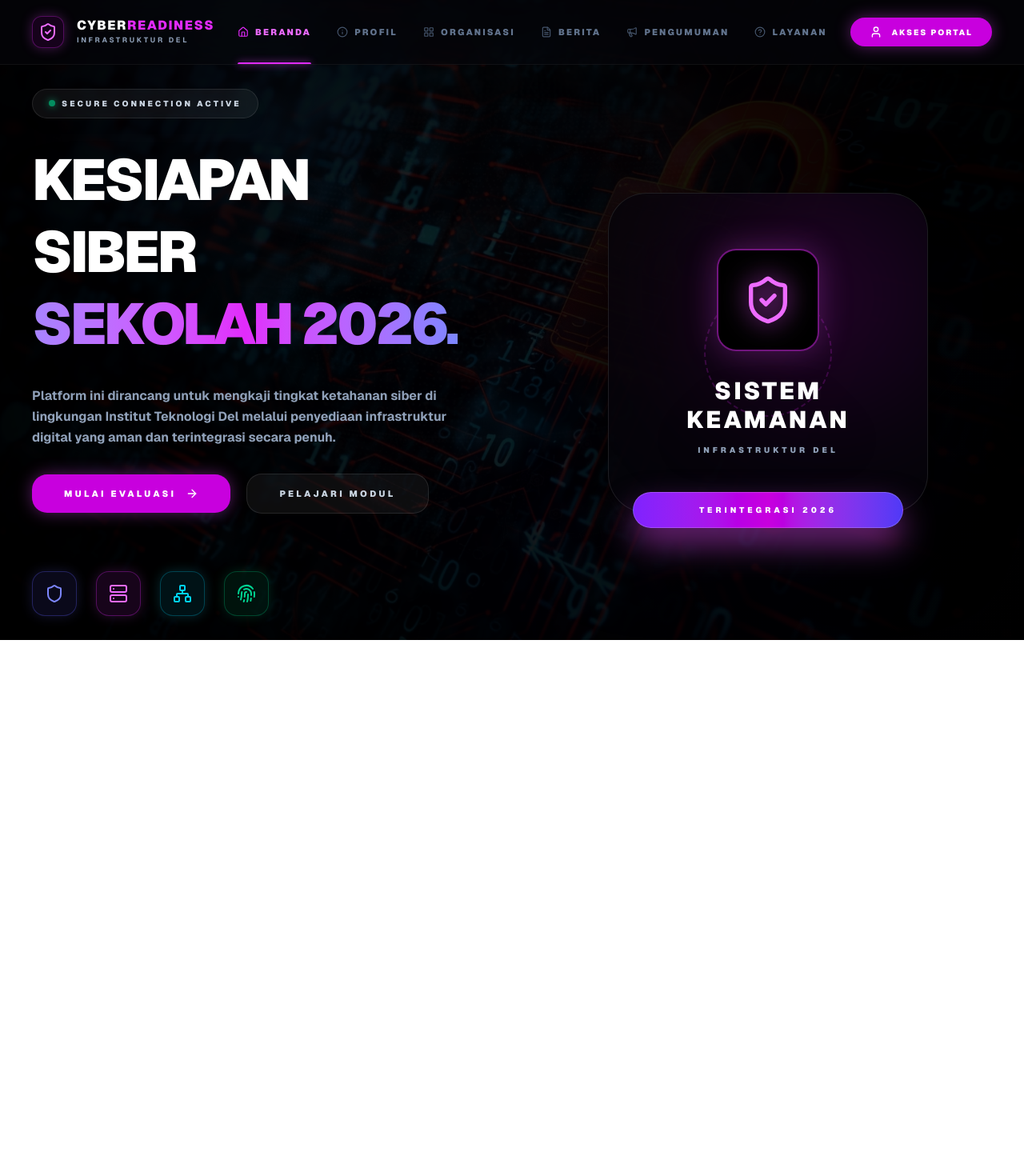
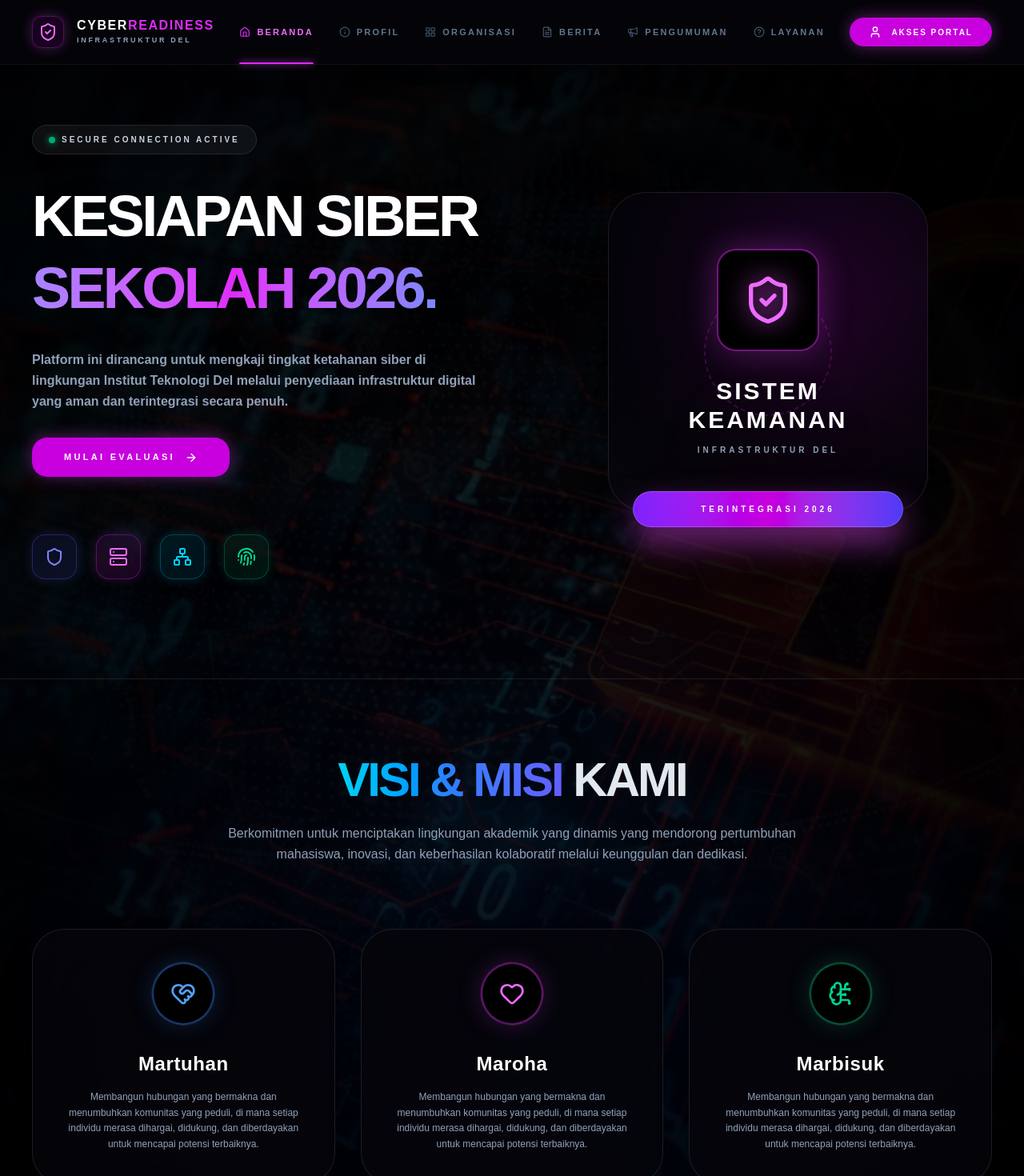
Before and after one commit to Edwinn1711/cyber-backend, a Next.js app: page / in a window 1280 px wide. Shown: the top 1470 px of the page at 80% size. Before the commit the page ends 800 px from the top, so only its background shows below. Built offline with nearby package versions, Linux system fonts and the light colour scheme.

Commit message:
feat: perhalus partikel klik kursor dan tambahkan seksi visi misi dengan tema dark cyberpunk

```diff
--- a/app/(loginregister)/page.tsx
+++ b/app/(loginregister)/page.tsx
@@ -5,15 +5,16 @@ import { motion, AnimatePresence, useMotionValue, useSpring, useTransform } from
 import {
   ShieldCheck, User, Lock, ScanLine, AlertTriangle, Fingerprint,
   MapPin, Calendar, CheckCircle2, School, Network, Server,
-  Home, Info, FileText, LayoutGrid, Megaphone, HelpCircle, X, ArrowRight, Shield, Zap
+  Home, Info, FileText, LayoutGrid, Megaphone, HelpCircle, X, ArrowRight, Shield, Zap,
+  HeartHandshake, Heart, BrainCircuit
 } from 'lucide-react'
 
 // --- ASSET BACKGROUND ---
 const CYBER_ASSETS = ["/bg/cyber1.jpg", "/bg/cyber2.jpg", "/bg/cyber3.jpg", "/bg/cyber4.jpg", "/bg/cyber5.jpg"];
 const AVAILABLE_CLASSES = ["X MIPA 1", "X IPS 1", "XI TKJ 1", "XI RPL 1", "XII MIPA 2", "XII DKV 1"];
 
-// --- 1. EFEK KLIK PARTIKEL DEWA (SHOCKWAVE + SPARKS + DUST) ---
-const GodTierParticleSystem = () => {
+// --- 1. EFEK KLIK PARTIKEL (DIPERKECIL & DIPERHALUS AGAR ELEGAN) ---
+const SubtleCyberParticleSystem = () => {
   const canvasRef = useRef<HTMLCanvasElement>(null);
 
   useEffect(() => {
@@ -35,33 +36,33 @@ const GodTierParticleSystem = () => {
     resize();
 
     const explode = (x: number, y: number) => {
-      // 1. Shockwave (Gelombang Kejut)
-      shockwaves.push({ x, y, radius: 0, alpha: 1, speed: 8, width: 4 });
+      // 1. Shockwave (Lebih kecil dan cepat pudar)
+      shockwaves.push({ x, y, radius: 0, alpha: 0.8, speed: 4, width: 1.5 });
 
-      // 2. Sparks (Garis Cahaya Elektrik)
-      for (let i = 0; i < 12; i++) {
-        const angle = (Math.PI * 2 / 12) * i + (Math.random() * 0.5);
-        const velocity = Math.random() * 15 + 10;
+      // 2. Sparks (Lebih pendek dan tidak terlalu menyebar)
+      for (let i = 0; i < 6; i++) {
+        const angle = (Math.PI * 2 / 6) * i + (Math.random() * 0.5);
+        const velocity = Math.random() * 6 + 4;
         sparks.push({
           x, y,
           vx: Math.cos(angle) * velocity,
           vy: Math.sin(angle) * velocity,
           life: 1,
-          size: Math.random() * 15 + 10,
+          size: Math.random() * 5 + 3,
           color: Math.random() > 0.5 ? '217, 70, 239' : '56, 189, 248' // Fuchsia or Cyan
         });
       }
 
-      // 3. Stardust (Titik Debu Melayang)
-      for (let i = 0; i < 20; i++) {
+      // 3. Stardust (Lebih sedikit dan titik lebih kecil)
+      for (let i = 0; i < 8; i++) {
         const angle = Math.random() * Math.PI * 2;
-        const speed = Math.random() * 6 + 2;
+        const speed = Math.random() * 3 + 1;
         dusts.push({
           x, y,
           vx: Math.cos(angle) * speed,
           vy: Math.sin(angle) * speed,
           life: 1,
-          radius: Math.random() * 3 + 1,
+          radius: Math.random() * 1.5 + 0.5,
           color: Math.random() > 0.5 ? '217, 70, 239' : '255, 255, 255'
         });
       }
@@ -78,58 +79,58 @@ const GodTierParticleSystem = () => {
 
     const animate = () => {
       ctx.clearRect(0, 0, canvas.width, canvas.height);
-      ctx.globalCompositeOperation = 'screen'; // Efek neon blending
+      ctx.globalCompositeOperation = 'screen';
 
       // Draw Shockwaves
       for (let i = shockwaves.length - 1; i >= 0; i--) {
         let sw = shockwaves[i];
         sw.radius += sw.speed;
-        sw.alpha -= 0.03;
+        sw.alpha -= 0.05; // Cepat pudar
         if (sw.alpha <= 0) { shockwaves.splice(i, 1); continue; }
 
         ctx.beginPath();
         ctx.arc(sw.x, sw.y, sw.radius, 0, Math.PI * 2);
-        ctx.strokeStyle = `rgba(217, 70, 239, ${sw.alpha})`;
+        ctx.strokeStyle = `rgba(56, 189, 248, ${sw.alpha})`; // Cyan shockwave
         ctx.lineWidth = sw.width * sw.alpha;
         ctx.stroke();
       }
 
-      // Draw Sparks (Lines)
+      // Draw Sparks
       for (let i = sparks.length - 1; i >= 0; i--) {
         let sp = sparks[i];
         sp.x += sp.vx;
         sp.y += sp.vy;
-        sp.life -= 0.04;
-        sp.vx *= 0.9; // Friction
-        sp.vy *= 0.9;
+        sp.life -= 0.06;
+        sp.vx *= 0.85;
+        sp.vy *= 0.85;
         if (sp.life <= 0) { sparks.splice(i, 1); continue; }
 
         ctx.beginPath();
         ctx.moveTo(sp.x, sp.y);
         ctx.lineTo(sp.x - sp.vx * 1.5, sp.y - sp.vy * 1.5);
         ctx.strokeStyle = `rgba(${sp.color}, ${sp.life})`;
-        ctx.lineWidth = 3;
+        ctx.lineWidth = 2;
         ctx.lineCap = 'round';
         ctx.stroke();
       }
 
-      // Draw Dusts (Dots)
+      // Draw Dusts
       for (let i = dusts.length - 1; i >= 0; i--) {
         let d = dusts[i];
         d.x += d.vx;
         d.y += d.vy;
-        d.life -= 0.02;
-        d.vx *= 0.95;
-        d.vy *= 0.95;
+        d.life -= 0.03;
+        d.vx *= 0.9;
+        d.vy *= 0.9;
         if (d.life <= 0) { dusts.splice(i, 1); continue; }
 
         ctx.beginPath();
         ctx.arc(d.x, d.y, d.radius, 0, Math.PI * 2);
         ctx.fillStyle = `rgba(${d.color}, ${d.life})`;
-        ctx.shadowBlur = 10;
+        ctx.shadowBlur = 5;
         ctx.shadowColor = `rgba(${d.color}, 1)`;
         ctx.fill();
-        ctx.shadowBlur = 0; // reset
+        ctx.shadowBlur = 0;
       }
 
       animationFrameId = requestAnimationFrame(animate);
@@ -148,7 +149,7 @@ const GodTierParticleSystem = () => {
   return <canvas ref={canvasRef} className="fixed inset-0 z-[9999] pointer-events-none" />;
 };
 
-// --- 2. BACKGROUND CYBER (GELAP & TRANSISI SMOOTH) ---
+// --- 2. BACKGROUND CYBER ---
 const PersistentUniverse = React.memo(({ bgIdx }: { bgIdx: number }) => {
   return (
     <div className="fixed inset-0 z-0 overflow-hidden bg-[#020108]">
@@ -178,7 +179,6 @@ export default function CyberLandingDark() {
   const [bgIdx, setBgIdx] = useState(0);
   const [isLoginOpen, setIsLoginOpen] = useState(false);
 
-  // State Form Login
   const [activeTab, setActiveTab] = useState<'LOGIN' | 'REGISTER'>('LOGIN');
   const [username, setUsername] = useState('');
   const [password, setPassword] = useState('');
@@ -188,7 +188,6 @@ export default function CyberLandingDark() {
   const [status, setStatus] = useState<'idle' | 'loading' | 'success' | 'error'>('idle');
   const [errorMessage, setErrorMessage] = useState('');
 
-  // 3D Mouse Hover Effect (Super Luwes & Responsif)
   const mouseX = useMotionValue(0);
   const mouseY = useMotionValue(0);
   const rotateX = useSpring(useTransform(mouseY, [-0.5, 0.5], [20, -20]), { stiffness: 400, damping: 30 });
@@ -268,15 +267,16 @@ export default function CyberLandingDark() {
   };
 
   return (
-    <div className="flex flex-col min-h-screen w-full bg-black text-slate-200 overflow-hidden font-sans selection:bg-fuchsia-500/30 relative perspective-[1500px]">
+    // PENTING: overflow-x-hidden agar tidak ada scroll samping, tetapi membiarkan scroll vertikal
+    <div className="flex flex-col min-h-screen w-full bg-black text-slate-200 overflow-x-hidden selection:bg-fuchsia-500/30 relative perspective-[1500px]">
 
       <PersistentUniverse bgIdx={bgIdx} />
-      <GodTierParticleSystem />
+      <SubtleCyberParticleSystem />
 
       {/* ========================================================================= */}
-      {/* 2. NAVBAR (HEADER GELAP ELEGAN)                                           */}
+      {/* HEADER NAVBAR                                                             */}
       {/* ========================================================================= */}
-      <header className="relative z-20 w-full border-b border-white/5 bg-[#05050a]/60 backdrop-blur-xl">
+      <header className="fixed top-0 left-0 right-0 z-40 w-full border-b border-white/5 bg-[#05050a]/80 backdrop-blur-xl">
         <div className="max-w-7xl mx-auto px-6 lg:px-10 h-20 flex items-center justify-between">
           <div className="flex items-center gap-4">
              <div className="w-10 h-10 bg-fuchsia-600/10 border border-fuchsia-500/30 rounded-xl flex items-center justify-center shadow-[0_0_15px_rgba(217,70,239,0.3)]">
@@ -317,11 +317,13 @@ export default function CyberLandingDark() {
       </header>
 
       {/* ========================================================================= */}
-      {/* 3. HERO SECTION (KONTEN UTAMA LANDING PAGE)                               */}
+      {/* KONTEN UTAMA (SCROLLABLE)                                                 */}
       {/* ========================================================================= */}
-      <main className="relative z-10 flex-1 flex items-center w-full max-w-7xl mx-auto px-6 lg:px-10 py-12 lg:py-0">
+      <div className="relative z-10 w-full pt-20">
+
+        {/* SECTION 1: HERO */}
+        <section className="min-h-[calc(100vh-80px)] flex items-center w-full max-w-7xl mx-auto px-6 lg:px-10 py-12 lg:py-0">
            <div className="grid grid-cols-1 lg:grid-cols-2 gap-12 lg:gap-20 items-center w-full">
-
               {/* Teks Kiri */}
               <div className="space-y-8 text-center lg:text-left">
                  <div className="inline-flex items-center gap-2 px-5 py-2.5 bg-white/5 border border-white/10 text-slate-300 rounded-full text-[10px] font-black tracking-[0.3em] uppercase shadow-lg backdrop-blur-md">
@@ -341,9 +343,6 @@ export default function CyberLandingDark() {
                    <button onClick={() => setIsLoginOpen(true)} className="w-full sm:w-auto px-10 py-4 bg-fuchsia-600 text-white rounded-[1.2rem] font-black text-[11px] tracking-[0.3em] uppercase shadow-[0_0_20px_rgba(217,70,239,0.4)] hover:bg-fuchsia-500 hover:shadow-[0_0_30px_rgba(217,70,239,0.6)] transition-all flex items-center justify-center gap-3 hover:-translate-y-1">
                       Mulai Evaluasi <ArrowRight size={16}/>
                    </button>
-                 <button className="w-full sm:w-auto px-10 py-4 bg-white/5 border border-white/10 text-slate-300 rounded-[1.2rem] font-black text-[11px] tracking-[0.3em] uppercase hover:bg-white/10 hover:text-white transition-all flex items-center justify-center gap-3">
-                    Pelajari Modul
-                 </button>
                  </div>
 
                  <div className="pt-10 flex flex-wrap items-center justify-center lg:justify-start gap-6">
@@ -360,27 +359,16 @@ export default function CyberLandingDark() {
                  </div>
               </div>
 
-            {/* ========================================================================= */}
-            {/* KARTU 3D DEWA (Diperbaiki agar tidak terpotong & ditambah Hologram)       */}
-            {/* ========================================================================= */}
-            <motion.div
-               style={{ rotateX, rotateY, transformStyle: "preserve-3d" }}
-               className="hidden lg:flex items-center justify-center relative"
-            >
-               {/* Container Utama Kartu - Dihapus overflow-hidden nya dari parent ini! */}
+              {/* Grafis Kanan (Card 3D Cyber) */}
+              <motion.div style={{ rotateX, rotateY, transformStyle: "preserve-3d" }} className="hidden lg:flex items-center justify-center relative">
                  <div className="relative w-full max-w-[400px] aspect-square bg-[#05050a]/80 backdrop-blur-3xl rounded-[3rem] p-10 shadow-[0_40px_100px_rgba(0,0,0,0.8)] border border-white/10 flex flex-col items-center justify-center" style={{ transformStyle: "preserve-3d" }}>
-
-                  {/* Efek Inner Glow Background */}
                     <div className="absolute inset-0 rounded-[3rem] overflow-hidden pointer-events-none">
                        <div className="absolute top-0 right-0 w-64 h-64 bg-fuchsia-600/20 blur-[100px] rounded-full" />
-                     {/* Garis Scanner Hologram */}
                        <div className="absolute top-0 left-0 w-full h-1 bg-fuchsia-500 shadow-[0_0_30px_#d946ef] animate-hologram-scan opacity-60" />
                     </div>
 
-                  {/* Cincin Energi Belakang Logo */}
                     <div className="absolute w-40 h-40 border-[2px] border-dashed border-fuchsia-500/20 rounded-full animate-[spin_20s_linear_infinite]" style={{ transform: "translateZ(30px)" }} />
 
-                  {/* Logo Inti */}
                     <div className="w-32 h-32 bg-black border-[2px] border-fuchsia-500/50 rounded-3xl flex items-center justify-center shadow-[0_0_40px_rgba(217,70,239,0.3)] mb-8 relative z-10" style={{ transform: "translateZ(70px)" }}>
                        <ShieldCheck size={64} className="text-fuchsia-400 drop-shadow-[0_0_15px_#d946ef]" />
                     </div>
@@ -392,18 +380,74 @@ export default function CyberLandingDark() {
                       Infrastruktur Del
                     </p>
 
-                  {/* Pita Teks Melayang Bawah (TIDAK AKAN TERPOTONG LAGI) */}
                     <div className="absolute -bottom-5 w-[85%] left-[7.5%] bg-gradient-to-r from-violet-600 via-fuchsia-600 to-indigo-600 text-white px-8 py-3.5 rounded-full text-[10px] font-black tracking-[0.4em] text-center shadow-[0_20px_40px_rgba(217,70,239,0.5)] border border-white/20" style={{ transform: "translateZ(80px)" }}>
                       TERINTEGRASI 2026
                     </div>
                  </div>
               </motion.div>
+           </div>
+        </section>
+
+        {/* SECTION 2: VISI & MISI (Sesuai Referensi Gambar dengan Tema Cyber) */}
+        <section className="w-full max-w-7xl mx-auto px-6 lg:px-10 py-24 border-t border-white/10 mt-12 relative">
+
+           {/* Background Light Decor */}
+           <div className="absolute top-1/2 left-1/2 -translate-x-1/2 -translate-y-1/2 w-[80%] h-[80%] bg-blue-600/5 blur-[150px] rounded-full pointer-events-none" />
+
+           <div className="text-center mb-20 relative z-10">
+             <h2 className="text-4xl lg:text-6xl font-black tracking-tighter uppercase mb-6">
+               <span className="text-transparent bg-clip-text bg-gradient-to-r from-cyan-400 via-blue-500 to-indigo-500">Visi & Misi</span> Kami
+             </h2>
+             <p className="text-slate-400 max-w-3xl mx-auto font-medium text-sm lg:text-base leading-relaxed">
+               Berkomitmen untuk menciptakan lingkungan akademik yang dinamis yang mendorong pertumbuhan mahasiswa, inovasi, dan keberhasilan kolaboratif melalui keunggulan dan dedikasi.
+             </p>
+           </div>
+
+           <div className="grid grid-cols-1 md:grid-cols-3 gap-8 relative z-10">
+
+              {/* Card 1: Martuhan */}
+              <div className="bg-[#05050a]/80 backdrop-blur-2xl border border-white/10 rounded-[2.5rem] p-10 flex flex-col items-center text-center shadow-2xl hover:border-blue-500/40 hover:-translate-y-2 transition-all duration-500 group">
+                 <div className="w-20 h-20 bg-black border border-white/10 rounded-full flex items-center justify-center mb-8 relative shadow-[0_0_30px_rgba(59,130,246,0.2)] group-hover:shadow-[0_0_40px_rgba(59,130,246,0.5)] transition-all">
+                    <div className="absolute inset-0 rounded-full border-2 border-blue-500/50 animate-[spin_10s_linear_infinite]" />
+                    <HeartHandshake size={32} className="text-blue-400" />
+                 </div>
+                 <h3 className="text-2xl font-black text-white mb-4 tracking-wide">Martuhan</h3>
+                 <p className="text-xs font-medium text-slate-400 leading-relaxed">
+                   Membangun hubungan yang bermakna dan menumbuhkan komunitas yang peduli, di mana setiap individu merasa dihargai, didukung, dan diberdayakan untuk mencapai potensi terbaiknya.
+                 </p>
+              </div>
+
+              {/* Card 2: Maroha */}
+              <div className="bg-[#05050a]/80 backdrop-blur-2xl border border-white/10 rounded-[2.5rem] p-10 flex flex-col items-center text-center shadow-2xl hover:border-fuchsia-500/40 hover:-translate-y-2 transition-all duration-500 group">
+                 <div className="w-20 h-20 bg-black border border-white/10 rounded-full flex items-center justify-center mb-8 relative shadow-[0_0_30px_rgba(217,70,239,0.2)] group-hover:shadow-[0_0_40px_rgba(217,70,239,0.5)] transition-all">
+                    <div className="absolute inset-0 rounded-full border-2 border-fuchsia-500/50 animate-[spin_10s_linear_infinite_reverse]" />
+                    <Heart size={32} className="text-fuchsia-400" />
+                 </div>
+                 <h3 className="text-2xl font-black text-white mb-4 tracking-wide">Maroha</h3>
+                 <p className="text-xs font-medium text-slate-400 leading-relaxed">
+                   Membangun hubungan yang bermakna dan menumbuhkan komunitas yang peduli, di mana setiap individu merasa dihargai, didukung, dan diberdayakan untuk mencapai potensi terbaiknya.
+                 </p>
+              </div>
+
+              {/* Card 3: Marbisuk */}
+              <div className="bg-[#05050a]/80 backdrop-blur-2xl border border-white/10 rounded-[2.5rem] p-10 flex flex-col items-center text-center shadow-2xl hover:border-emerald-500/40 hover:-translate-y-2 transition-all duration-500 group">
+                 <div className="w-20 h-20 bg-black border border-white/10 rounded-full flex items-center justify-center mb-8 relative shadow-[0_0_30px_rgba(16,185,129,0.2)] group-hover:shadow-[0_0_40px_rgba(16,185,129,0.5)] transition-all">
+                    <div className="absolute inset-0 rounded-full border-2 border-emerald-500/50 animate-[spin_10s_linear_infinite]" />
+                    <BrainCircuit size={32} className="text-emerald-400" />
+                 </div>
+                 <h3 className="text-2xl font-black text-white mb-4 tracking-wide">Marbisuk</h3>
+                 <p className="text-xs font-medium text-slate-400 leading-relaxed">
+                   Membangun hubungan yang bermakna dan menumbuhkan komunitas yang peduli, di mana setiap individu merasa dihargai, didukung, dan diberdayakan untuk mencapai potensi terbaiknya.
+                 </p>
+              </div>
 
            </div>
-      </main>
+        </section>
+
+      </div>
 
       {/* ========================================================================= */}
-      {/* 4. MODAL LOGIN (MUNCUL JIKA TOMBOL LOGIN DITEKAN)                         */}
+      {/* 5. MODAL LOGIN (TETAP TEMA DARK CYBER)                                    */}
       {/* ========================================================================= */}
       <AnimatePresence>
         {isLoginOpen && (
```
Lines whose indentation alone changed are shown as unchanged.
